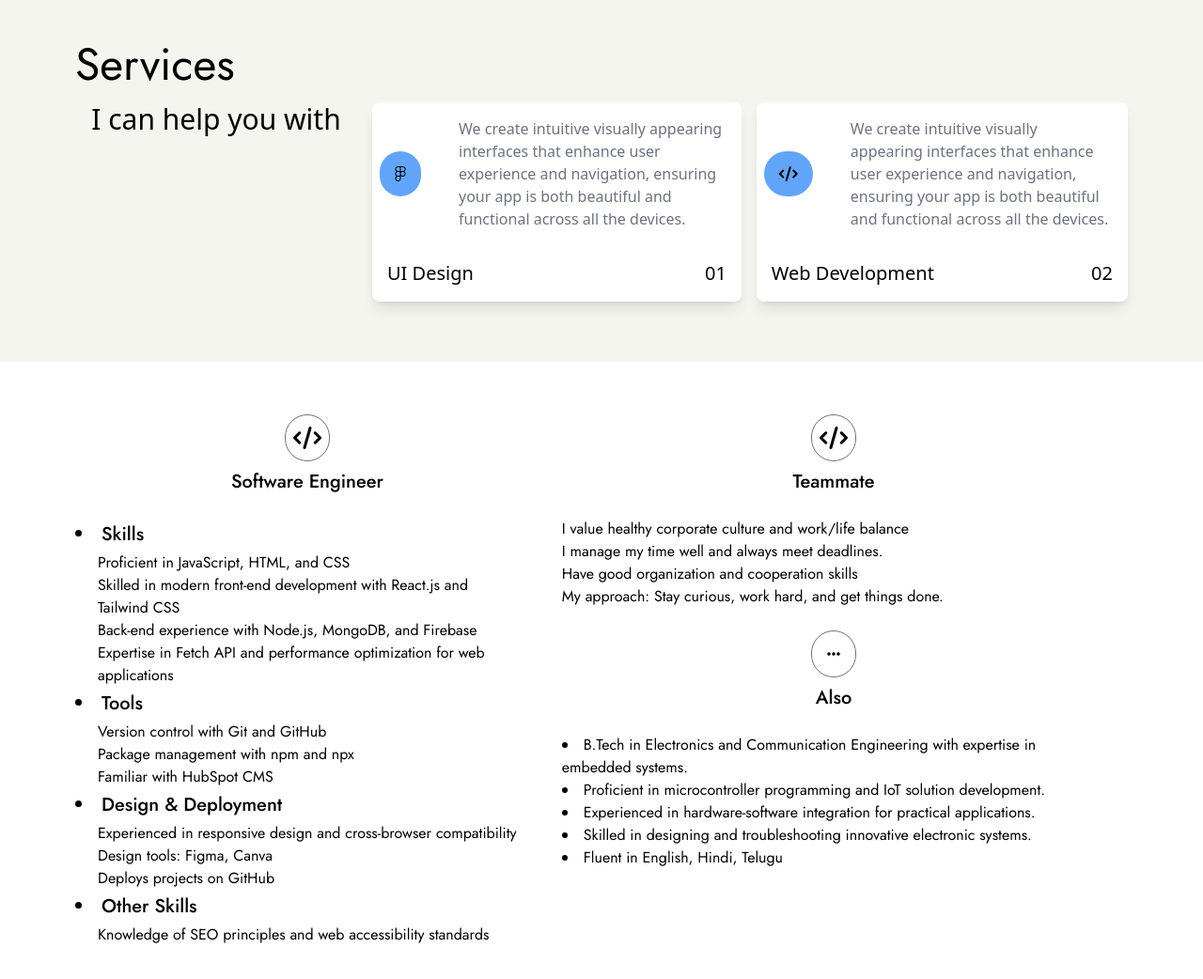
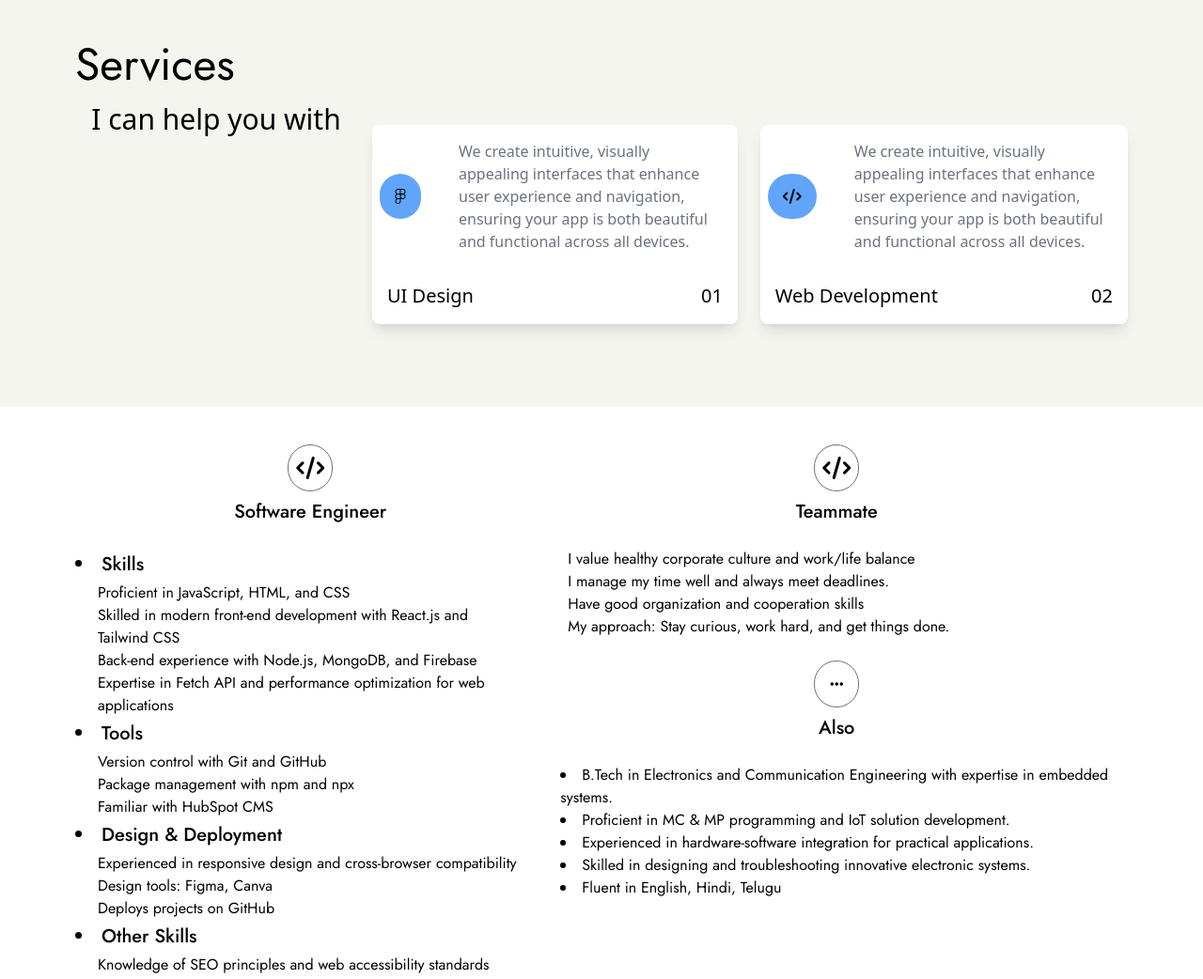
Before and after one commit to TarunChandragiri-ux/Portfolio, a website: page index.html in a window 1280 px wide. Shown: the part 401-1443 px from the top of the page at 94% size. Drawn offline with Linux system fonts and the light colour scheme; a web font is replaced by a local one.

Commit message:
responsiveness changes

```diff
--- a/index.html
+++ b/index.html
@@ -12,10 +12,10 @@
         rel="stylesheet">
 </head>
 
-<body>
-    <div class="container mx-auto bg-[#F5F5F0]">
+<body class="bg-[#F5F5F0]">
+    <div class="mx-auto ">
         <!-- Navbar -->
-        <nav class="p-3 flex justify-between items-center font-roboto lg:px-20 bg-white">
+        <nav class="p-3 flex justify-between items-center font-roboto xl:px-20 bg-white">
             <a href="#" id="brand" class="flex gap-2 items-center">
                 <img class="w-[150px]" src="assets\Main logo.png" alt="logo">
             </a>
@@ -38,7 +38,8 @@
                     <span>Available for work</span>
                 </button>
 
-                <a href="mailto:tarunchandragiri14@gmail.com" class="font-medium hover:text-primary text-white bg-black rounded-lg px-3 py-1">Let's
+                <a href="mailto:tarunchandragiri14@gmail.com"
+                    class="font-medium hover:text-primary text-white bg-black rounded-lg px-3 py-1">Let's
                     Connect</a>
 
             </div>
@@ -76,7 +77,7 @@
 
         </nav>
         <!-- Hero Section -->
-        <div id="Hero_section" class="flex flex-col lg:flex-row px-4 lg:px-20 font-jost bg-white">
+        <div id="Hero_section" class="flex flex-col lg:flex-row px-4 xl:px-20 font-jost bg-white">
             <div class="mt-6 flex-1 lg:mt-20">
                 <img src="assets\profile-pic-portfolio.jpg" alt="profile photo" class="rounded-full w-12 h-12">
                 <p class="py-6 text-2xl lg:text-5xl">Hello, <br> I'm Tarun Chandragiri!</p>
@@ -105,23 +106,23 @@
         </div>
         <!-- Services section -->
         <div id="services" class="my-12">
-            <div class="px-4 lg:px-20">
+            <div class="px-4 xl:px-20">
                 <h1 class="text-2xl lg:text-5xl font-jost">Services</h1>
 
                 <div class="flex flex-col lg:flex-row py-4 space-x-4">
                     <div class="flex-grow lg:flex-none min-w-[200px] lg:min-w-[300px] flex lg:justify-center">
-                        <p class="text-xl lg:text-3xl">I can help you with</p>
+                        <p class="text-xl lg:text-3xl ">I can help you with</p>
                     </div>
 
                     <!-- The section with the cards -->
-                    <div class="flex flex-grow gap-4 flex-col lg:flex-row ">
+                    <div class="flex flex-grow gap-4 flex-col sm:flex-row md:gap-6 py-6 items-center">
                         <!-- UI Design Card -->
-                        <div class="rounded-lg shadow-lg flex-grow bg-white">
+                        <div class="rounded-lg shadow-lg bg-white flex-grow max-w-xs md:max-w-sm lg:max-w-md">
                             <div class="flex gap-4 items-center">
                                 <i class="fa-brands fa-figma p-4 m-2 rounded-full bg-blue-400"></i>
-                                <p class="text-gray-500 p-4">We create intuitive visually appearing interfaces that
+                                <p class="text-gray-500 p-4">We create intuitive, visually appealing interfaces that
                                     enhance user experience and navigation, ensuring your app is both beautiful and
-                                    functional across all the devices.</p>
+                                    functional across all devices.</p>
                             </div>
                             <div class="flex justify-between p-4 font-medium text-xl">
                                 <p>UI Design</p>
@@ -130,12 +131,12 @@
                         </div>
 
                         <!-- Web Development Card -->
-                        <div class="rounded-lg shadow-lg flex-grow bg-white">
+                        <div class="rounded-lg shadow-lg bg-white flex-grow max-w-xs md:max-w-sm lg:max-w-md">
                             <div class="flex gap-4 items-center">
                                 <i class="fa-solid fa-code p-4 m-2 rounded-full bg-blue-400"></i>
-                                <p class="text-gray-500 p-4">We create intuitive visually appearing interfaces that
+                                <p class="text-gray-500 p-4">We create intuitive, visually appealing interfaces that
                                     enhance user experience and navigation, ensuring your app is both beautiful and
-                                    functional across all the devices.</p>
+                                    functional across all devices.</p>
                             </div>
                             <div class="flex justify-between p-4 font-medium text-xl">
                                 <p>Web Development</p>
@@ -147,8 +148,9 @@
             </div>
         </div>
 
+
         <!-- skill section -->
-        <div class="p-8 lg:px-20 flex flex-col lg:flex-row justify-between font-jost bg-white">
+        <div class="p-4 xl:px-20 flex flex-col lg:flex-row justify-between font-jost bg-white">
             <div>
                 <div class="flex flex-col items-center gap-2 p-6">
                     <i class="fa-solid fa-code text-2xl p-2 rounded-full border border-gray-500"></i>
@@ -193,29 +195,23 @@
                     <p class="text-xl font-medium">Also</p>
                 </div>
 
-                <li class="px-6">B.Tech in Electronics and Communication Engineering with expertise in
+                <li class="px-4">B.Tech in Electronics and Communication Engineering with expertise in
                     embedded systems.</li>
-                <li class=" px-6">Proficient in microcontroller programming and IoT solution development.
+                <li class=" px-4">Proficient in MC & MP programming and IoT solution development.
                 </li>
-                <li class=" px-6">Experienced in hardware-software integration for practical
+                <li class=" px-4">Experienced in hardware-software integration for practical
                     applications.</li>
-                <li class=" px-6">Skilled in designing and troubleshooting innovative electronic systems.
+                <li class=" px-4">Skilled in designing and troubleshooting innovative electronic systems.
                 </li>
-                <li class=" px-6">Fluent in English, Hindi, Telugu</li>
+                <li class=" px-4">Fluent in English, Hindi, Telugu</li>
 
 
             </div>
         </div>
 
-    </div>
-    </div>
-
-
-
-
-    <!-- Projects -->
+        <!-- Projects -->
     <div id="projects" class="bg-[#F5F5F0]">
-        <div class="px-4 lg:px-20 lg:my-10">
+        <div class="px-4 xl:px-20 lg:my-10">
             <p class="text-3xl lg:text-5xl pt-10 font-jost ">Projects</p>
             <div class="grid grid-cols-1 md:grid-cols-2 grid-rows-4 md:grid-rows-2 gap-6 py-8 ml-4 ">
                 <!-- First Grid Box -->
@@ -340,7 +336,7 @@
 
     <!-- Footer -->
     <div id="footer">
-        <div class="flex flex-col gap-2 md:flex-row md:items-center md:gap-40 font-medium p-4 md:px-20 bg-white">
+        <div class="flex flex-col gap-2 lg:flex-row md:items-center lg:gap-40 font-medium p-4 xl:px-20 bg-white">
             <h1 class="text-2xl lg:text-5xl ">Contacts</h1>
             <div class="text-sm lg:text-lg">
                 <p>I VALUE COMPETENCE, TEAMWORK AND TIME MANAGEMENT OVER LOCATION.</p>
@@ -348,7 +344,7 @@
                         href="mailto:tarunchandragiri14@gmail.com">tarunchandragiri14@gmail.com</a></p>
             </div>
         </div>
-        <div class="bg-[#F5F5F0] px-8 py-8 lg:px-40 ">
+        <div class="bg-[#F5F5F0] px-10 py-4 xl:px-40 ">
             <div class=" flex gap-8 ">
                 <a href="https://github.com/TarunChandragiri-ux" target="_blank"><i
                         class="fa-brands fa-github  text-4xl"></i></a>
@@ -359,6 +355,14 @@
         </div>
     </div>
 
+    </div>
+
+
+
+
+
+
+
 </body>
 <script src="Script.js"></script>
 
```
Also changed, not shown: output.css.
